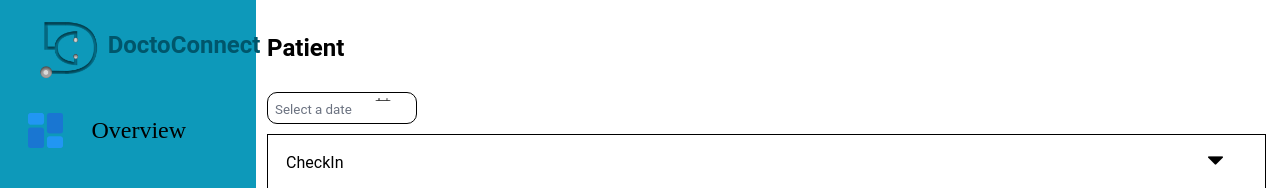
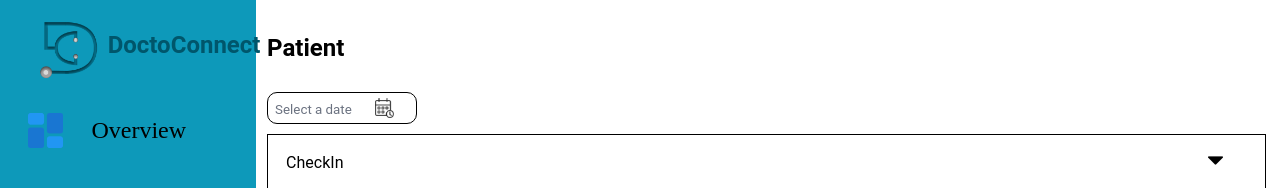
Before and after one commit to RollBack-6/DoctoConnect, a React (Vite) app in the folder Frontend/: page / in a window 1280 px wide. Both pictures are taken after a click on the button "Patient". Shown: the top 188 px of the page. Built offline with nearby package versions, Linux system fonts and the light colour scheme; a web font is replaced by a local one.

Commit message:
did minor changes in calender.css

```diff
--- a/Frontend/src/Components/Right_Column/Patient/Calendar.css
+++ b/Frontend/src/Components/Right_Column/Patient/Calendar.css
@@ -41,7 +41,6 @@
 
 .icon{
   margin-right: 15%;
-  margin-left: -20%;
   justify-content: space-between;
 
 }
```
Also changed, not shown: 1 other file (tests, documents, lock files or other folders).
